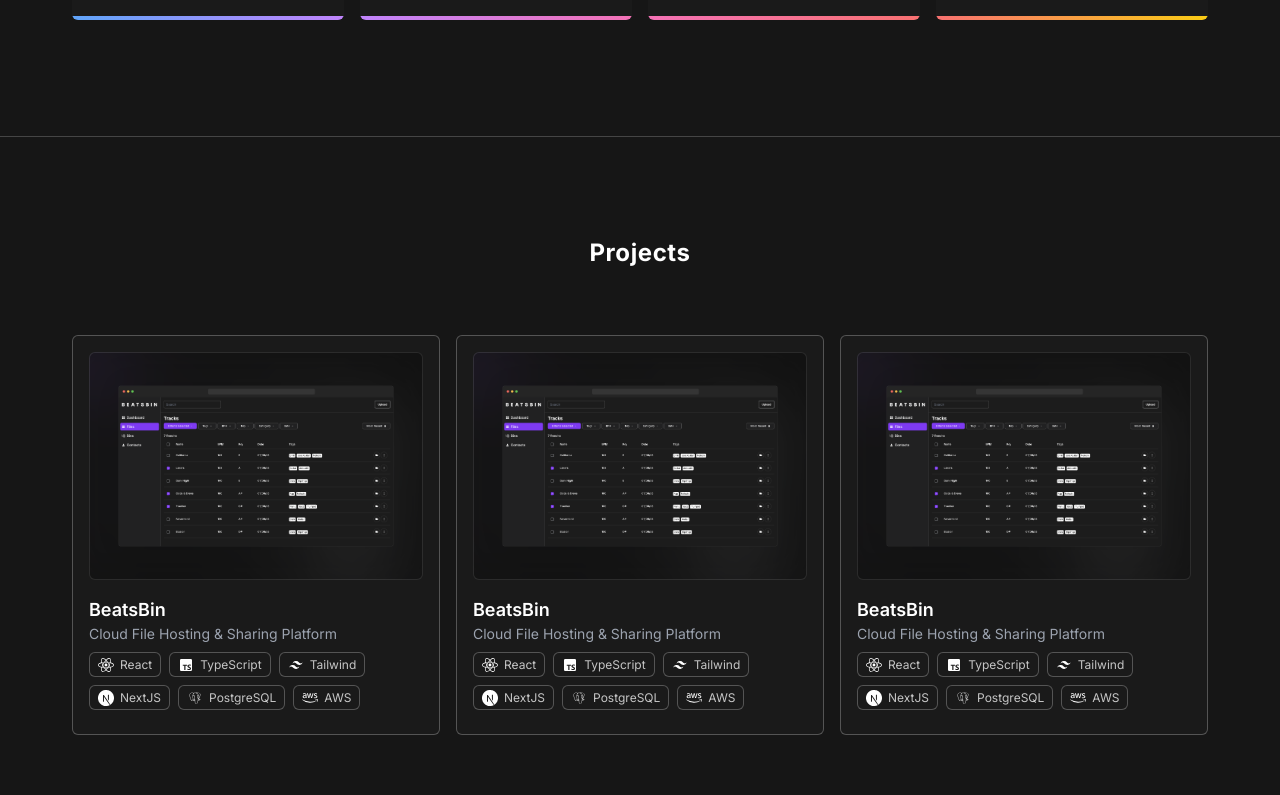
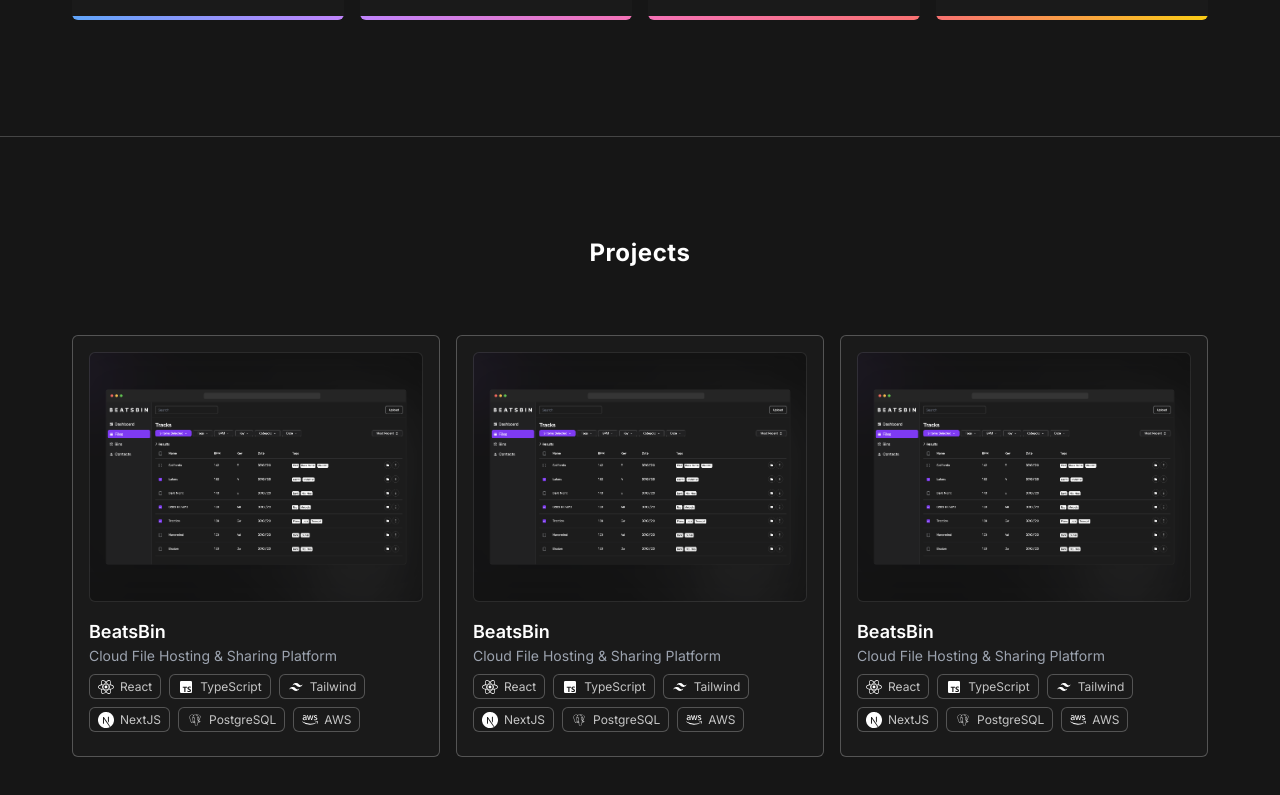
Before and after one commit to Kieran260/hardwick-portfolio, a React (Vite) app: page / in a window 1280 px wide. Shown: the part 1108-1903 px from the top of the page. Built offline with nearby package versions, Linux system fonts and the light colour scheme; what tailwindcss-pseudo-elements would draw is missing.

Commit message:
Update project card ratio of image

```diff
--- a/src/components/ui/project-card.tsx
+++ b/src/components/ui/project-card.tsx
@@ -9,9 +9,9 @@
 
 const ProjectCard: React.FC<ProjectCardProps> = ({ name, badges, className }) => {
   return (
-    <div className={`${className} hover:cursor-pointer hover:bg-white/5 hover:border-white/50 transition-colors flex flex-col bg-background2 border border-white/25 rounded-md h-[400px] justify-start items-start mx-2 p-4 gap-x-1.5 `}>
-        <div className="w-full h-[250px] rounded-md border border-white/10"
-            style={{backgroundImage: `url(${beatsbinCover})`, backgroundSize: '110%', backgroundPositionX: 'center', backgroundPositionY: 'center'}}
+    <div className={`${className} hover:cursor-pointer hover:bg-white/5 hover:border-white/50 transition-colors flex flex-col bg-background2 border border-white/25 rounded-md min-h-[380px] max-h-[450px] flex-grow justify-start items-start mx-2 p-4 gap-x-1.5 `}>
+        <div className="w-full min-h-[250px] h-auto rounded-md border border-white/10"
+            style={{backgroundImage: `url(${beatsbinCover})`, backgroundSize: '120%', backgroundPositionX: 'center', backgroundPositionY: 'center'}}
                     >
         </div>
         <span className="text-lg text-white pt-4 font-semibold">BeatsBin</span>
```
